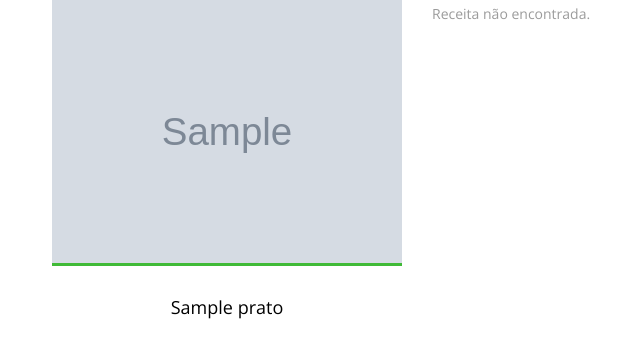
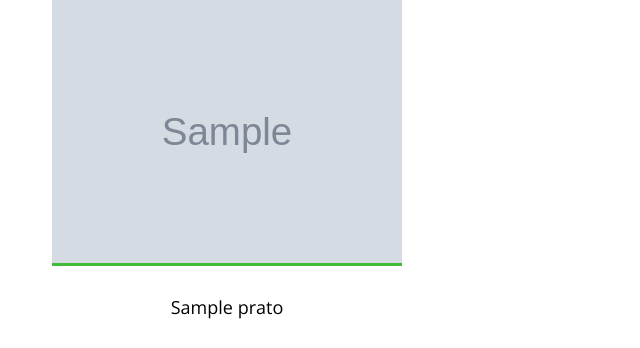
Before and after one commit to MiqSA/app-cardapio, a Django app: page /buscar in a window 1280 px wide. Shown: the part 195-543 px from the top of the page, without its empty margins (33-673 px from the left). Run offline with Django 3.2, Linux system fonts and the light colour scheme; tables that the repository leaves empty hold one stand-in row (values such as "Sample post"); grey boxes marked "Sample" are stand-in pictures; parts of the project's set-up code (start-up, migrations or seed data) failed here and were passed over; some libraries are stand-ins or nearby versions.

Commit message:
Corrige condição de receita não encontrada

```diff
--- a/templates/pratos/buscar.html
+++ b/templates/pratos/buscar.html
@@ -33,12 +33,12 @@
                     </div>
                     {% endfor %}
                 {% else %}
-
+                    <div class="col-12 col-sm-6 col-lg-4">
+                        <p> Receita não encontrada.</p>
+                    </div>
 
                 {% endif %}
-                <div class="col-12 col-sm-6 col-lg-4">
-                    <p> Receita não encontrada.</p>
-                </div>
+
 
 
             </div>
```
